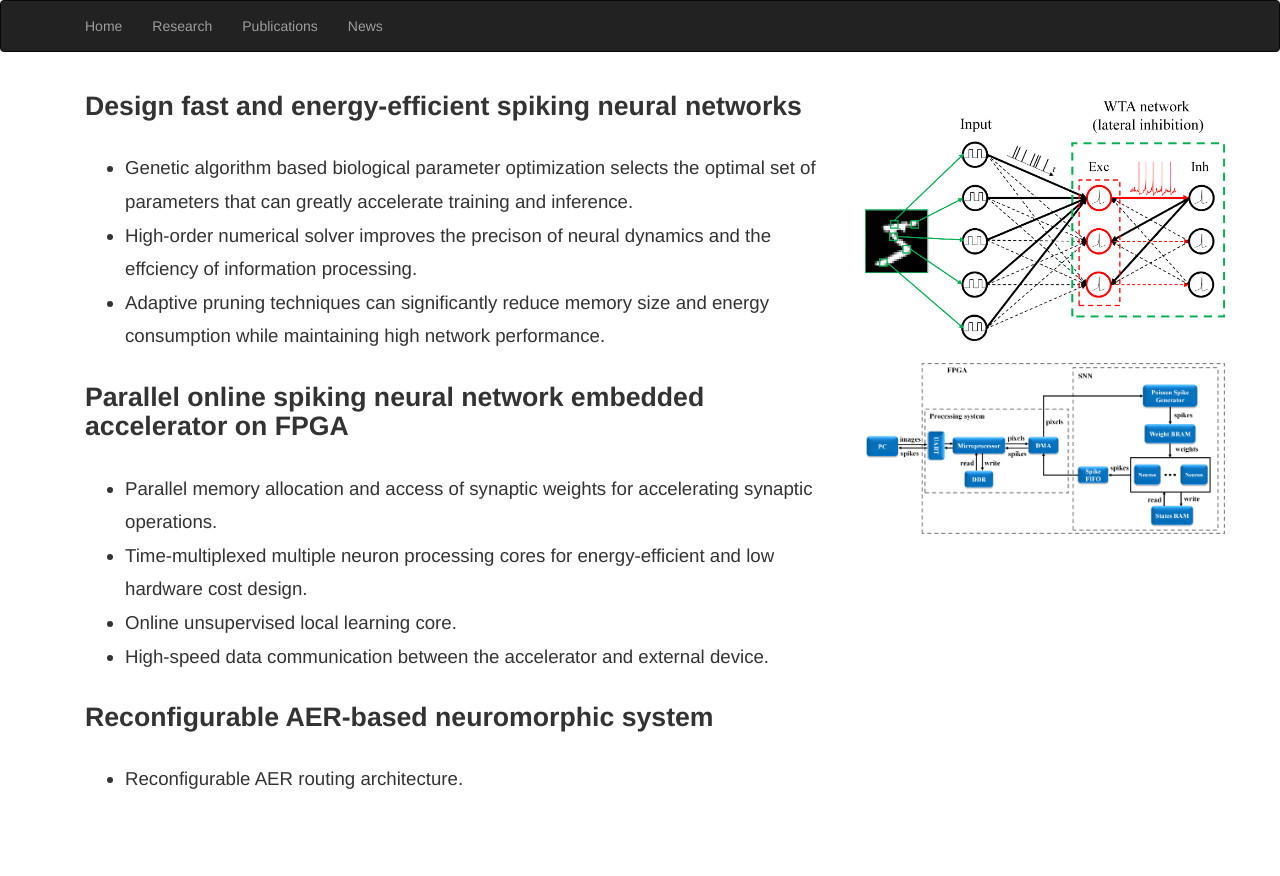
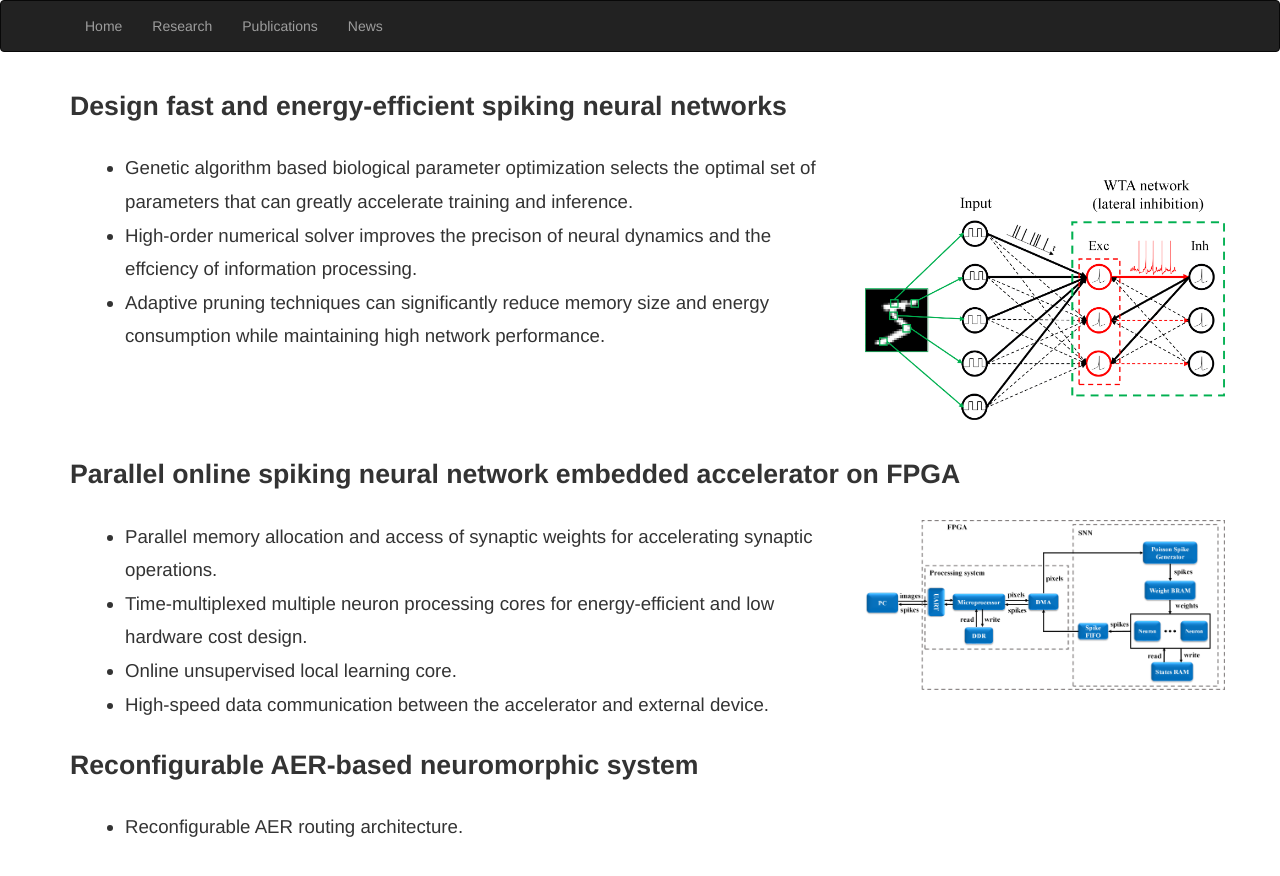
Before and after one commit to Wenzheguo/Wenzheguo.github.io, a Jekyll site: the page built from Research/index.html, in a window 1280 px wide. Shown: the top 876 px of the page. Built offline with Jekyll 4.4.1, drawn with Linux system fonts in a browser that asks for light colours.

Commit message:
Update index.html

```diff
--- a/Research/index.html
+++ b/Research/index.html
@@ -6,9 +6,8 @@
 <!-- Projects -->
 <div class="container">
     <div class="row">
+        <h1 style="font-size: 20pt;"><strong>Design fast and energy-efficient spiking neural networks</strong></h1><br/>
         <div class="col-md-8">
-            <h1 style="font-size: 20pt;"><strong>Design fast and energy-efficient spiking neural networks</strong></h1><br/>
-
             <ul style="font-size:14pt;line-height:180%;">
                 <li> Genetic algorithm based biological parameter optimization selects the optimal set of parameters that can greatly accelerate training and inference. </li>
                 <li> High-order numerical solver improves the precison of neural dynamics and the effciency of information processing. </li>
@@ -18,13 +17,13 @@
 
         <div class="col-md-4">
             <br>
-            <img class="img-responsive" src="/images/Network architecture.png" style="width:150;height=75" alt="Myself"><br>
+            <img class="img-responsive" src="/images/Network architecture.png" style="width:150;height=100" alt="Myself"><br>
         </div>
     </div>
 
     <div class="row">
+        <h1 style="font-size: 20pt;"><strong>Parallel online spiking neural network embedded accelerator on FPGA</strong></h1><br/>
         <div class="col-md-8">
-            <h1 style="font-size: 20pt;"><strong>Parallel online spiking neural network embedded accelerator on FPGA</strong></h1><br/>
             <ul style="font-size:14pt;line-height:180%;">
                 <li> Parallel memory allocation and access of synaptic weights for accelerating synaptic operations. </li>
                 <li> Time-multiplexed multiple neuron processing cores for energy-efficient and low hardware cost design. </li>
@@ -33,13 +32,13 @@
             </ul>
         </div>
         <div class="col-md-4">
-            <img class="img-responsive" src="/images/system_overview.png" style="width:200;height=100" alt="Myself"><br>
+            <img class="img-responsive" src="/images/system_overview.png" style="width:250;height=200" alt="Myself"><br>
         </div>
     </div>
 
     <div class="row">
+        <h1 style="font-size: 20pt;"><strong>Reconfigurable AER-based neuromorphic system</strong></h1><br/>
         <div class="col-md-8">
-            <h1 style="font-size: 20pt;"><strong>Reconfigurable AER-based neuromorphic system</strong></h1><br/>
             <ul style="font-size:14pt;line-height:180%;">
                 <li> Reconfigurable AER routing architecture. </li>
             </ul>
```
